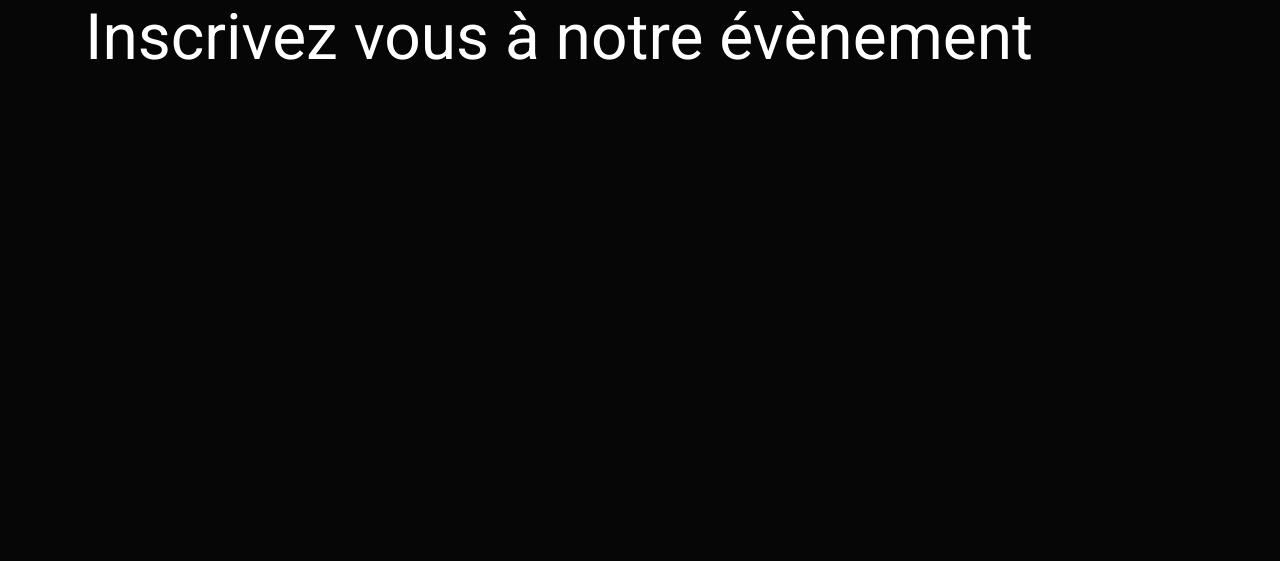
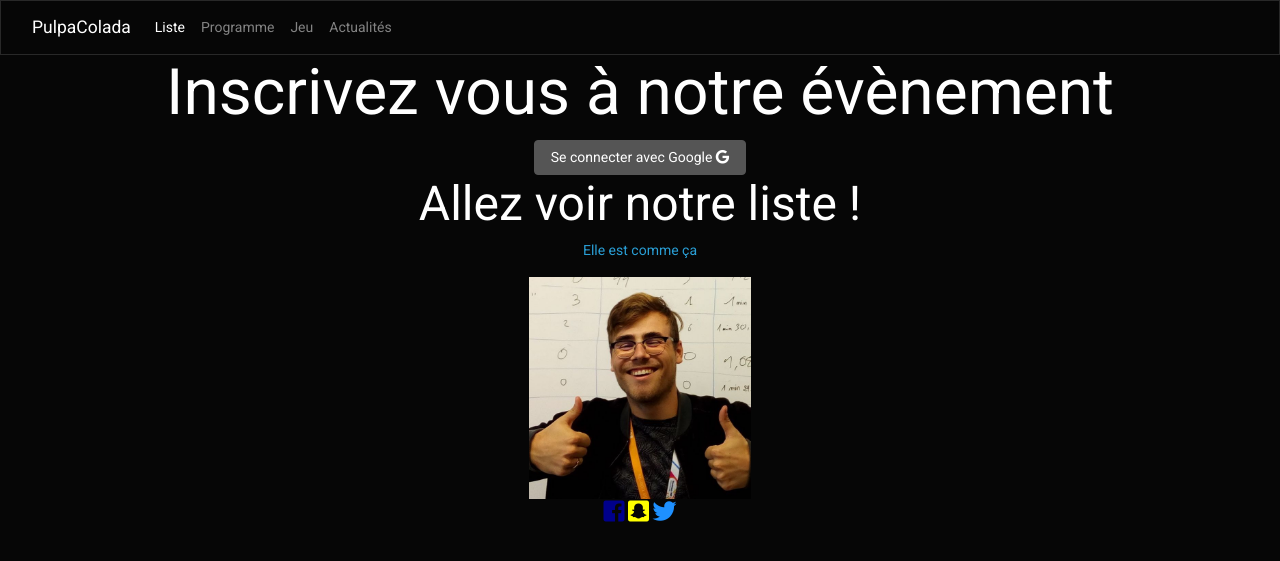
Before and after one commit to Moccko/PulpaColada, a PHP site: page /html/Accueil/index.php in a window 1280 px wide. Shown: the top 561 px of the page. Run offline with PHP 8.4, Linux system fonts and the light colour scheme; some libraries are stand-ins or nearby versions.

Commit message:
PulpaColada - V0.0.6 IUBEfiuUBEAC

```diff
--- a/composer.json
+++ b/composer.json
@@ -2,7 +2,7 @@
   "name": "pulpacolada/site_web",
   "description": "Site de campagne BDA",
   "minimum-stability": "dev",
-  "license": "gpl3.0",
+  "license": "GPL-3.0",
   "authors": [
     {
       "name": "Rime Haddad",
--- a/html/Accueil/index.php
+++ b/html/Accueil/index.php
@@ -16,8 +16,53 @@
     <script src="/PulpaColada/js/bootstrap.min.js"></script>
 </head>
 <body>
-<div class="container">
-    <h1>Inscrivez vous à notre évènement</h1>
+<nav class="navbar navbar-expand-lg navbar-dark bg-dark">
+    <div class="container-fluid">
+        <a class="navbar-brand" href="#">PulpaColada</a>
+        <button class="navbar-toggler" type="button" data-toggle="collapse" data-target="#navbarColor02"
+                aria-controls="navbarColor02" aria-expanded="false" aria-label="Toggle navigation">
+            <span class="navbar-toggler-icon"></span>
+        </button>
+
+        <div class="collapse navbar-collapse" id="navbarColor02">
+            <ul class="navbar-nav mr-auto">
+                <li class="nav-item active">
+                    <a class="nav-link" href="#">Liste <span class="sr-only">(current)</span></a>
+                </li>
+                <li class="nav-item">
+                    <a class="nav-link" href="#">Programme</a>
+                </li>
+                <li class="nav-item">
+                    <a class="nav-link" href="#">Jeu</a>
+                </li>
+                <li class="nav-item">
+                    <a class="nav-link" href="#">Actualités</a>
+                </li>
+            </ul>
+        </div>
+    </div>
+</nav>
+<div class="container text-center">
+
+    <section>
+        <h1>Inscrivez vous à notre évènement</h1>
+        <button type="button" class="btn btn-secondary">Se connecter avec Google <i class="fab fa-google"></i></button>
+    </section>
+
+    <section>
+        <h2>Allez voir notre liste !</h2>
+        <p><a href="/PulpaColada/html/Liste">Elle est comme ça</a></p>
+        <img src="/PulpaColada/img/roman-cool.jpg" alt="" style="width: 20%;"/>
+
+    </section>
+
+    <footer/>
+    <i class="fab fa-facebook-square" style="font-size:24px; color: darkblue"></i>
+    <i class="fab fa-snapchat-square" style="font-size:24px; color: yellow"></i>
+    <i class="fab fa-twitter" style="font-size:24px; color: dodgerblue"></i>
+    <footer/>
+
+
 </div>
 </body>
 </html>
```
